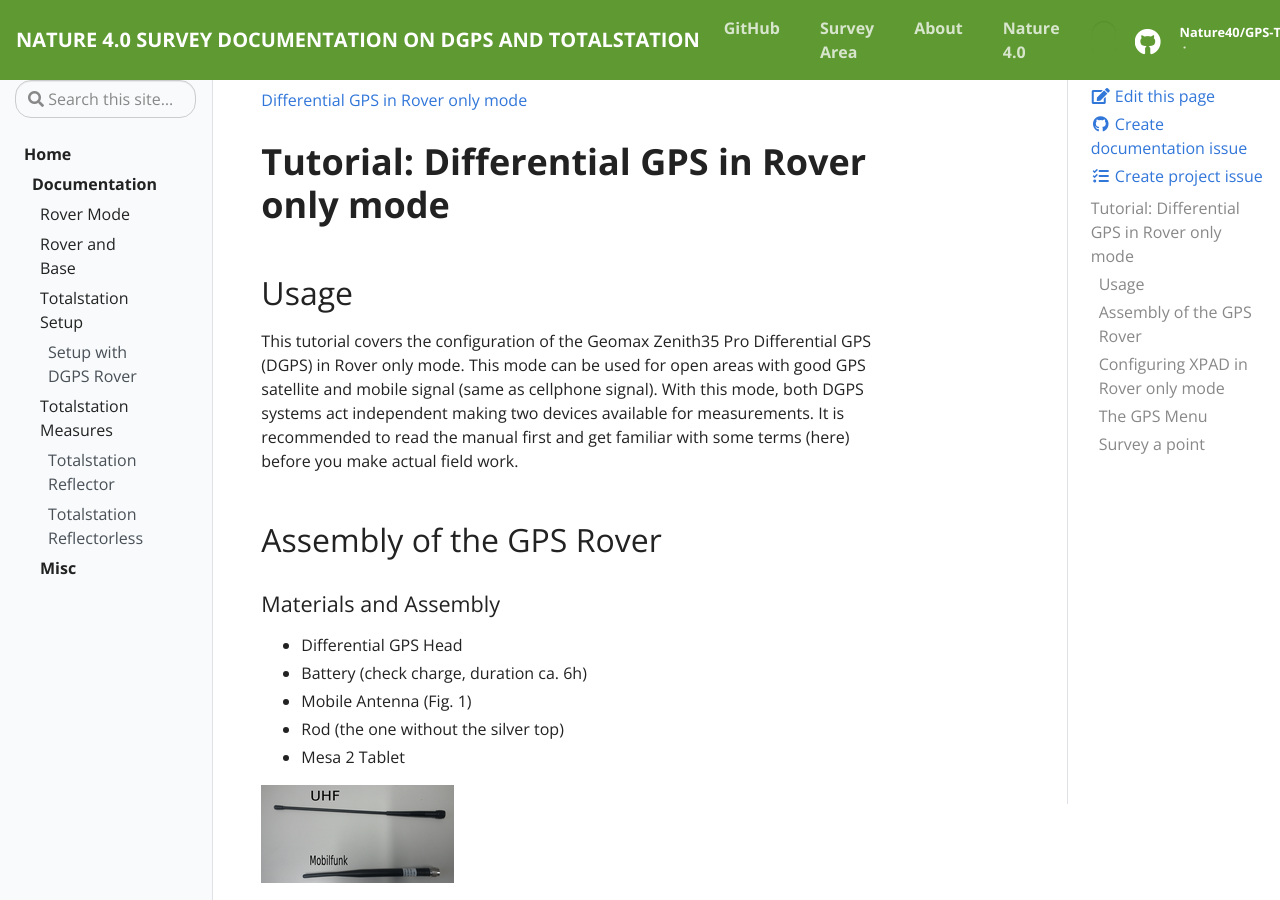
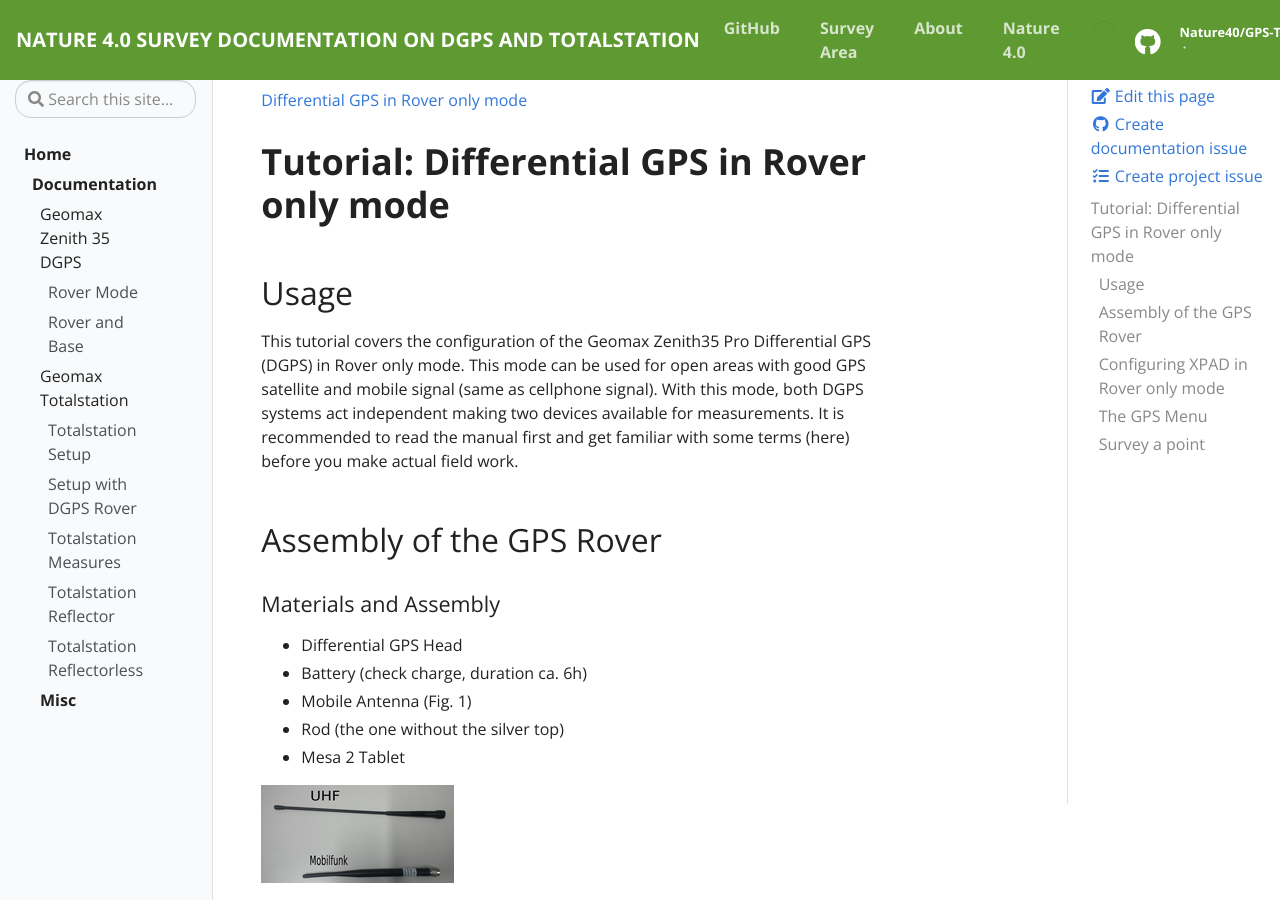
Before and after one commit to Nature40/GNSSTotalstationForHighAccuracyForestMonitoring, a Jekyll site: the page built from _docs/DGPS_Rover.md, in a window 1280 px wide and 900 px high. Built offline with Jekyll 4.4.1, drawn with Linux system fonts in a browser that asks for light colours.

Commit message:
restructured toc

```diff
--- a/_data/toc.yml
+++ b/_data/toc.yml
@@ -4,22 +4,24 @@
 - title: Documentation
   url: docs
   links:
-    - title: Rover Mode
-      url: DGPS-Rover
-    - title: Rover and Base
-      url: DGPS-Rover-Base
-    - title: Totalstation Setup
-      url: Totalstation-Setup
+    - title: Geomax Zenith 35 DGPS
       children:
-        - title: Setup with DGPS Rover
-          url: Totalstation-Rover
-    - title: Totalstation Measures
-      url: Totalstation-Rover
+        - title: Rover Mode
+          url: DGPS-Rover
+        - title: Rover and Base
+          url: DGPS-Rover-Base
+    - title: Geomax Totalstation
       children:
-        - title: Totalstation Reflector
-          url: Totalstation-Reflector
-        - title: Totalstation Reflectorless
-          url: Totalstation-Reflectorless
+      - title: Totalstation Setup
+        url: Totalstation-Setup
+      - title: Setup with DGPS Rover
+        url: Totalstation-Rover
+      - title: Totalstation Measures
+        url: Totalstation-Rover
+      - title: Totalstation Reflector
+        url: Totalstation-Reflector
+      - title: Totalstation Reflectorless
+        url: Totalstation-Reflectorless
 - title: Misc
   url: /
   children:
--- a/_docs/DGPS_Rover.md
+++ b/_docs/DGPS_Rover.md
@@ -2,6 +2,10 @@
 title:  "Differential GPS in Rover only mode"
 layout: page
 permalink: /DGPS-Rover/
+categories: DGPS setup
+badges:
+ - type: info
+ - tag: tutorial
 ---
 
 
```
Also changed, not shown: general_info.md (deleted, +0 -18 lines).
